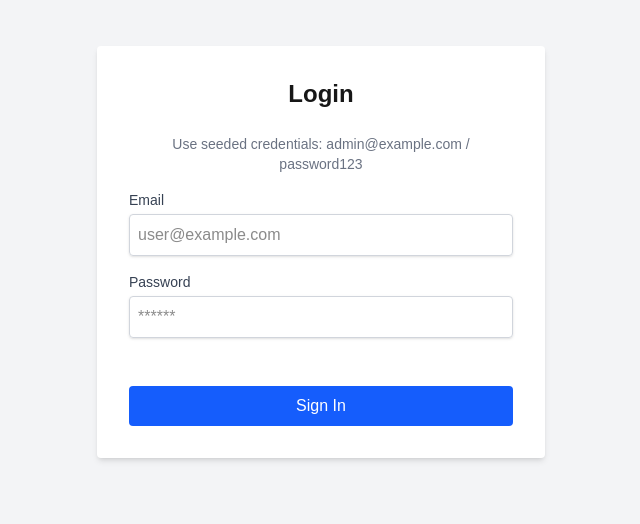
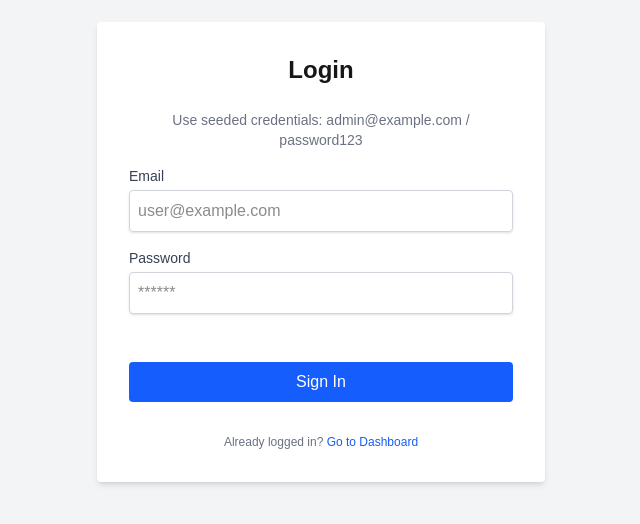
Before and after one commit to LinosCo/ai-interviewer, a Next.js app: page /login in a window 1280 px wide. Shown: the part 148-672 px from the top of the page, without its empty margins (319-959 px from the left). Built offline with nearby package versions, Linux system fonts and the light colour scheme.

Commit message:
fix: restore dashboard link, always show start button

```diff
--- a/src/app/login/page.tsx
+++ b/src/app/login/page.tsx
@@ -57,6 +57,10 @@ export default function LoginPage() {
                     >
                         {isPending ? 'Signing in...' : 'Sign In'}
                     </button>
+                    {/* Manual fallback link */}
+                    <div className="text-center text-xs text-gray-500 mt-4">
+                        Already logged in? <a href="/dashboard" className="text-blue-600 hover:underline">Go to Dashboard</a>
+                    </div>
                 </form>
             </div>
         </div>
--- a/src/components/typeform-chat.tsx
+++ b/src/components/typeform-chat.tsx
@@ -137,7 +137,6 @@ export default function TypeformChat({
                                 <p className="text-xl opacity-80 mb-8">
                                     Ready to share your thoughts? This will take about 5-10 minutes.
                                 </p>
-                                {append ? (
                                 <button
                                     onClick={startChat}
                                     className="px-8 py-4 rounded-xl font-semibold text-white text-lg shadow-lg hover:shadow-xl transform hover:scale-105 transition"
@@ -145,10 +144,10 @@ export default function TypeformChat({
                                 >
                                     Start Interview →
                                 </button>
-                                ) : (
-                                    <div className="text-sm opacity-60">
-                                        Initializing chat...
-                                    </div>
+                                {!append && (
+                                    <p className="text-xs text-red-500 mt-2">
+                                        Note: Chat initialization may be slow. Check console for errors.
+                                    </p>
                                 )}
                             </motion.div>
                         ) : currentQuestion ? (
```
Lines whose indentation alone changed are shown as unchanged.
